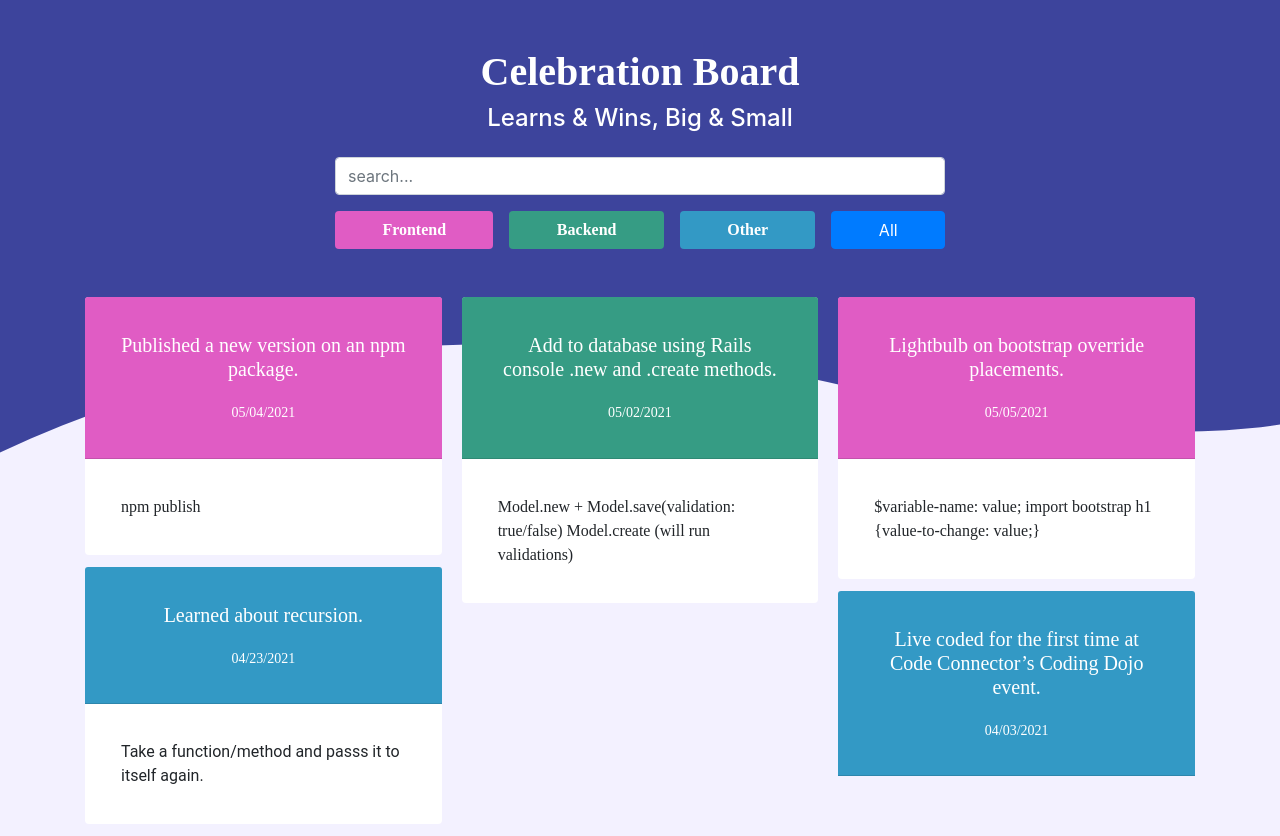
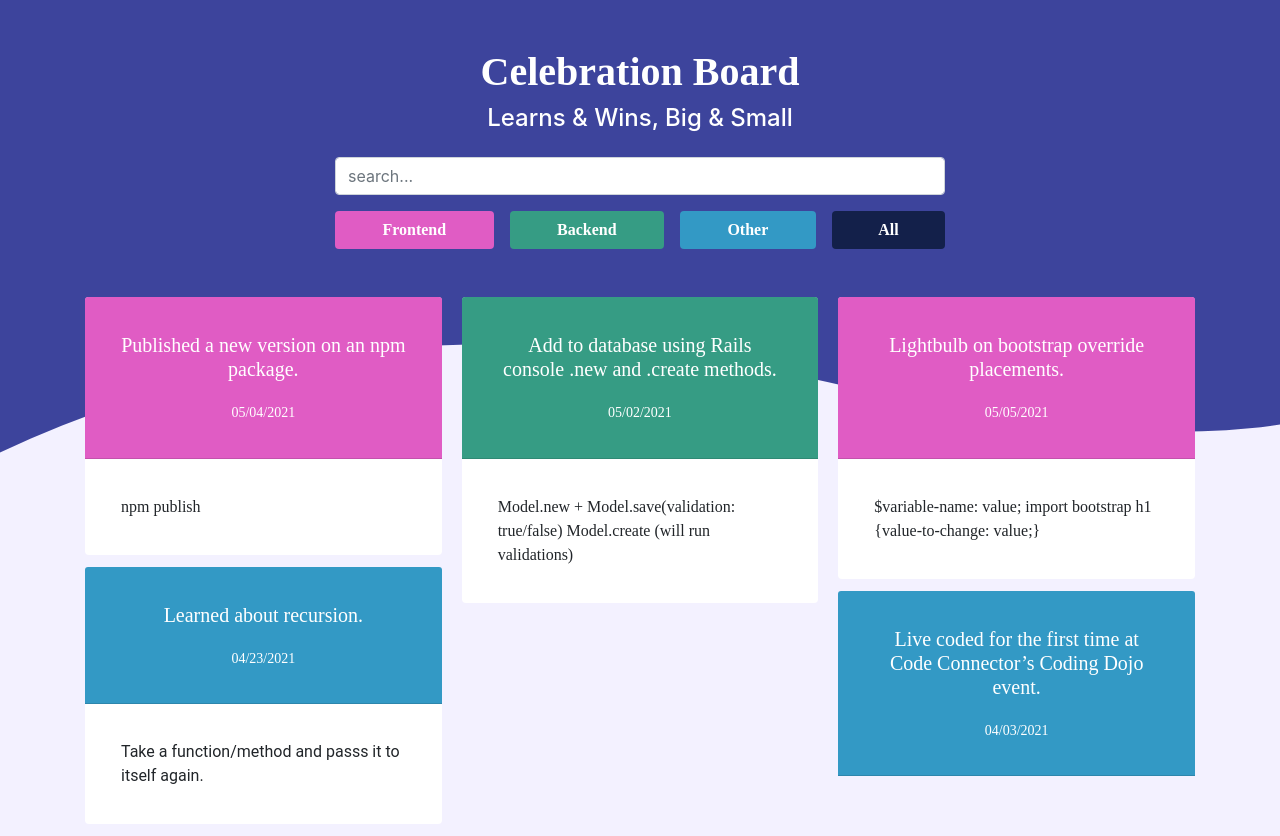
Before and after one commit to sawiggins/celebrate, a React (Create React App) app: page / in a window 1280 px wide. Built offline with nearby package versions, Linux system fonts and the light colour scheme; what webfontloader would draw is missing.

Commit message:
style: remove filter button

```diff
--- a/src/App.js
+++ b/src/App.js
@@ -95,7 +95,7 @@ const App = () => {
           <Button variant='frontend' onClick={() => filterFrontend()}>Frontend</Button>
           <Button variant='backend' onClick={() => filterBackend()}>Backend</Button>
           <Button variant='other' onClick={() => filterOther()}>Other</Button>
-          <Button onClick={() => removeFilter()}>All</Button>
+          <Button variant='primary-dark' onClick={() => removeFilter()}>All</Button>
         </div>
       </Col>
       <div className="wavy-bottom"></div>
--- a/src/styles/main.scss
+++ b/src/styles/main.scss
@@ -17,7 +17,7 @@ h1 {
   font-weight: bold;
 }
 
-.btn-frontend, .btn-backend, .btn-other {
+.btn {
   color: $white;
   font-family: 'Zilla Slab';
   font-weight: bold;
@@ -48,6 +48,15 @@ h1 {
   }
 }
 
+.btn-primary-dark {
+  background-color: darken($purple, 15%);
+  border: $white;
+
+  &:hover {
+    background-color: darken($purple, 25%);
+  }
+}
+
 .hero {
   background-color: #3D449C;
 
```
Lines whose indentation alone changed are shown as unchanged.
